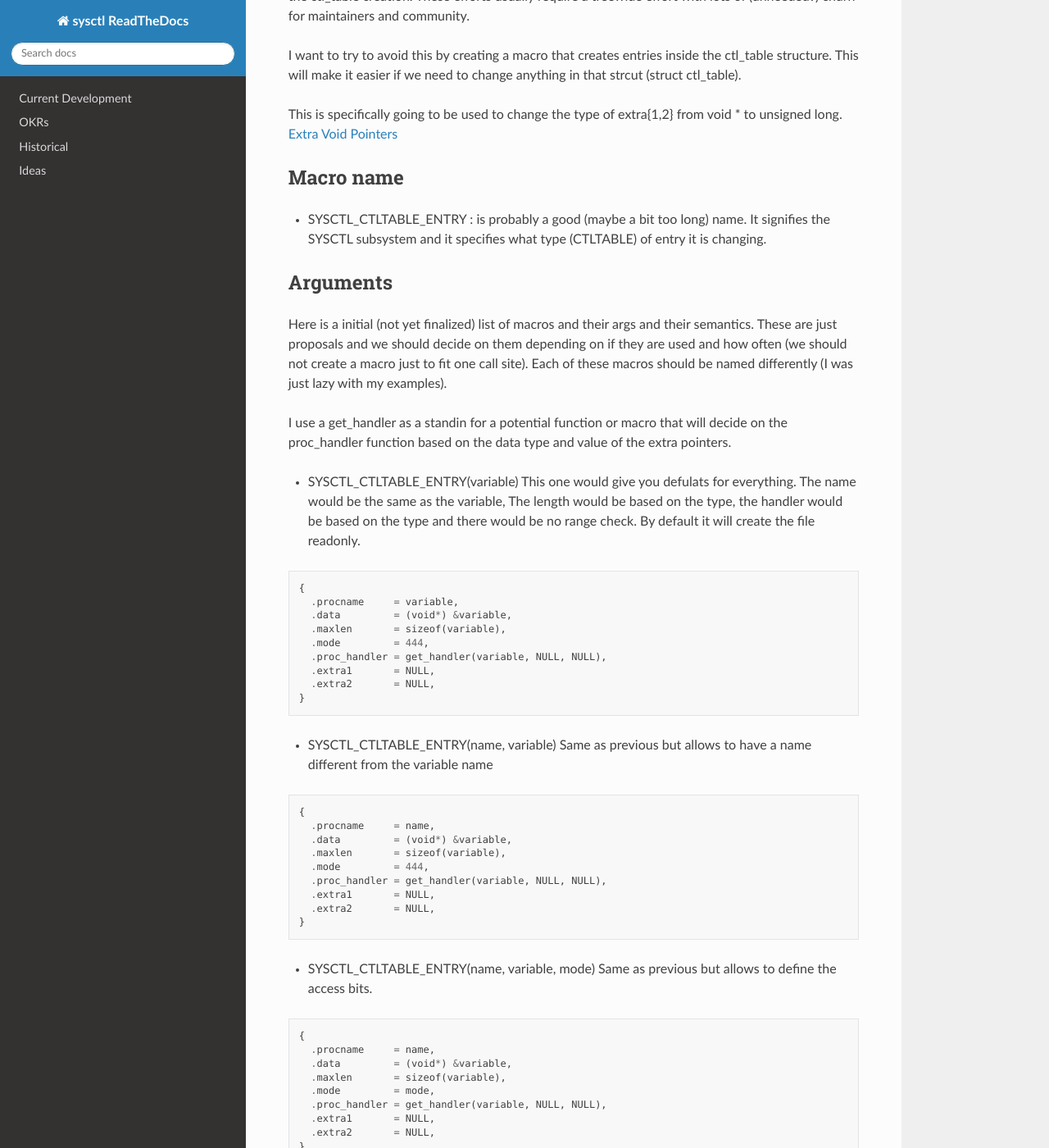
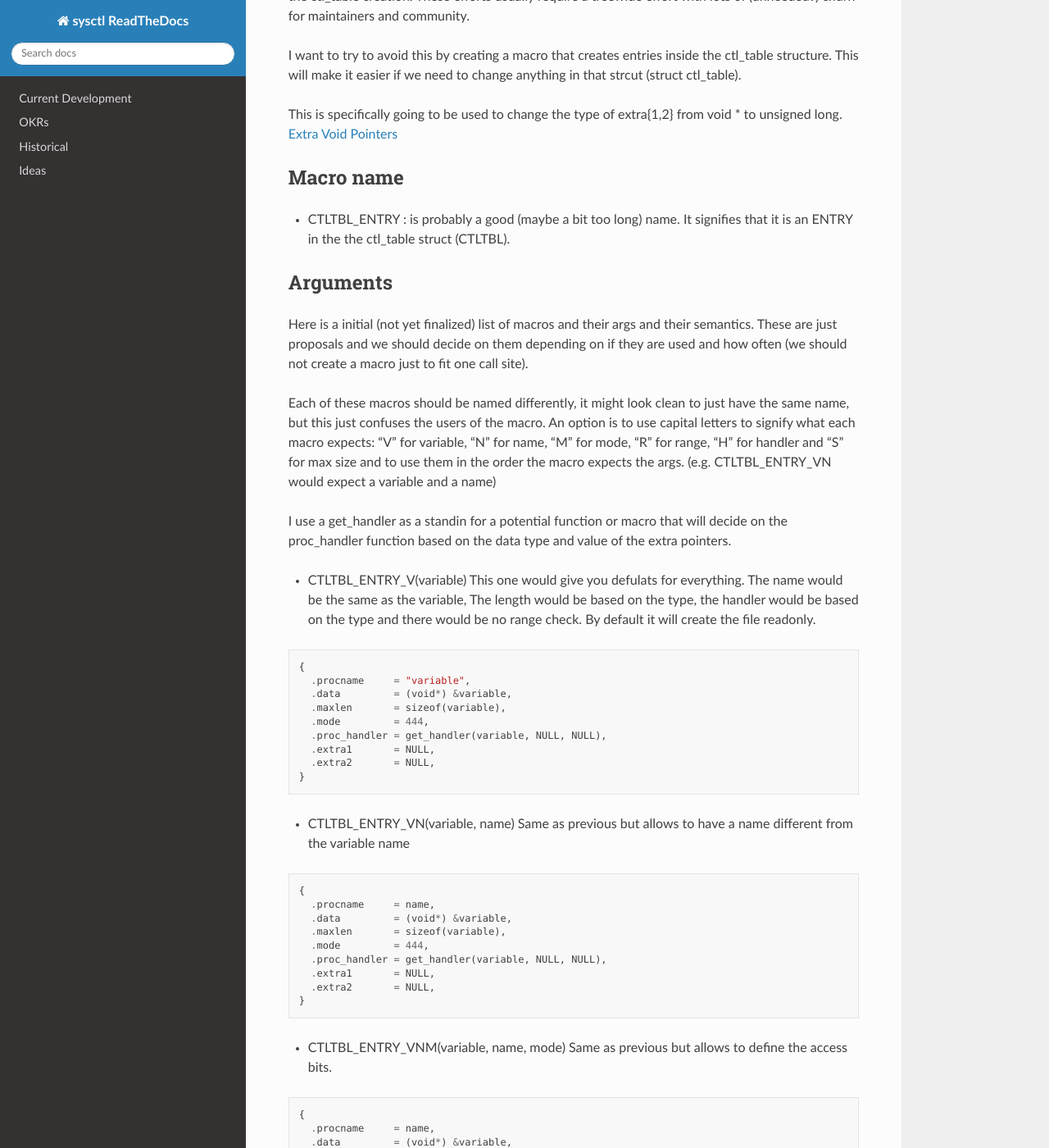
Before and after one commit to Joelgranados/sysctl_dev_rtd, a Sphinx documentation site: the page built from docs/notes/ctltable_entry_macro.rst, in a window 1280 px wide and 1400 px high, scrolled down 280 px. Shown: the whole window at 82% size. Built offline with Sphinx 7.4.7 and the Read the Docs theme 3.1.0, drawn with Linux system fonts in a browser that asks for light colours; some of the changed text lies outside the part shown.

Commit message:
update entry macro docs
Signed-off-by: Joel Granados <joel.granados@kernel.org>

```diff
--- a/docs/notes/ctltable_entry_macro.rst
+++ b/docs/notes/ctltable_entry_macro.rst
@@ -21,9 +21,8 @@ This is specifically going to be used to change the type of extra{1,2} from void
 Macro name
 ==========
 
-* SYSCTL_CTLTABLE_ENTRY : is probably a good (maybe a bit too long) name. It
-  signifies the SYSCTL subsystem and it specifies what type (CTLTABLE) of entry
-  it is changing.
+* CTLTBL_ENTRY : is probably a good (maybe a bit too long) name. It signifies
+  that it is an ENTRY in the the ctl_table struct (CTLTBL).
 
 Arguments
 =========
@@ -31,14 +30,20 @@ Arguments
 Here is a initial (not yet finalized) list of macros and their args and their
 semantics. These are just proposals and we should decide on them depending on if
 they are used and how often (we should not create a macro just to fit one call
-site). Each of these macros should be named differently (I was just lazy with my
-examples).
+site).
+
+Each of these macros should be named differently, it might look clean to just
+have the same name, but this just confuses the users of the macro. An option
+is to use capital letters to signify what each macro expects: "V" for variable,
+"N" for name, "M" for mode, "R" for range, "H" for handler and "S" for max size
+and to use them in the order the macro expects the args. (e.g. CTLTBL_ENTRY_VN
+would expect a variable and a name)
 
 I use a get_handler as a standin for a potential function or macro that will
 decide on the proc_handler function based on the data type and value of the
 extra pointers.
 
-* SYSCTL_CTLTABLE_ENTRY(variable)
+* CTLTBL_ENTRY_V(variable)
   This one would give you defulats for everything. The name would be the same as
   the variable, The length would be based on the type, the handler would be
   based on the type and there would be no range check. By default it will create
@@ -47,7 +52,7 @@ extra pointers.
 ::
 
     {
-      .procname     = variable,
+      .procname     = "variable",
       .data         = (void*) &variable,
       .maxlen       = sizeof(variable),
       .mode         = 444,
@@ -56,7 +61,7 @@ extra pointers.
       .extra2       = NULL,
     }
 
-* SYSCTL_CTLTABLE_ENTRY(name, variable)
+* CTLTBL_ENTRY_VN(variable, name)
   Same as previous but allows to have a name different from the variable name
 
 ::
@@ -71,7 +76,7 @@ extra pointers.
       .extra2       = NULL,
     }
 
-* SYSCTL_CTLTABLE_ENTRY(name, variable, mode)
+* CTLTBL_ENTRY_VNM(variable, name, mode)
   Same as previous but allows to define the access bits.
 
 ::
@@ -86,7 +91,7 @@ extra pointers.
       .extra2       = NULL,
     }
 
-* SYSCTL_CTLTABLE_ENTRY(name, variable, mode, MIN, MAX)
+* CTLTBL_ENTRY_VNMR(variable, name, mode, MIN, MAX)
   Same as previous but activates range check and sets the extra{1,2}.
 
 ::
@@ -102,7 +107,7 @@ extra pointers.
     }
 
 
-* SYSCTL_CTLTABLE_ENTRY(name, type, mode, handler)
+* CTLTBL_ENTRY_NMH(name, type, mode, handler)
   In some caller sites the variable is not defined. This usually means that
   there is a custom proc handler that takes care of "finding" the variable.
 
```
